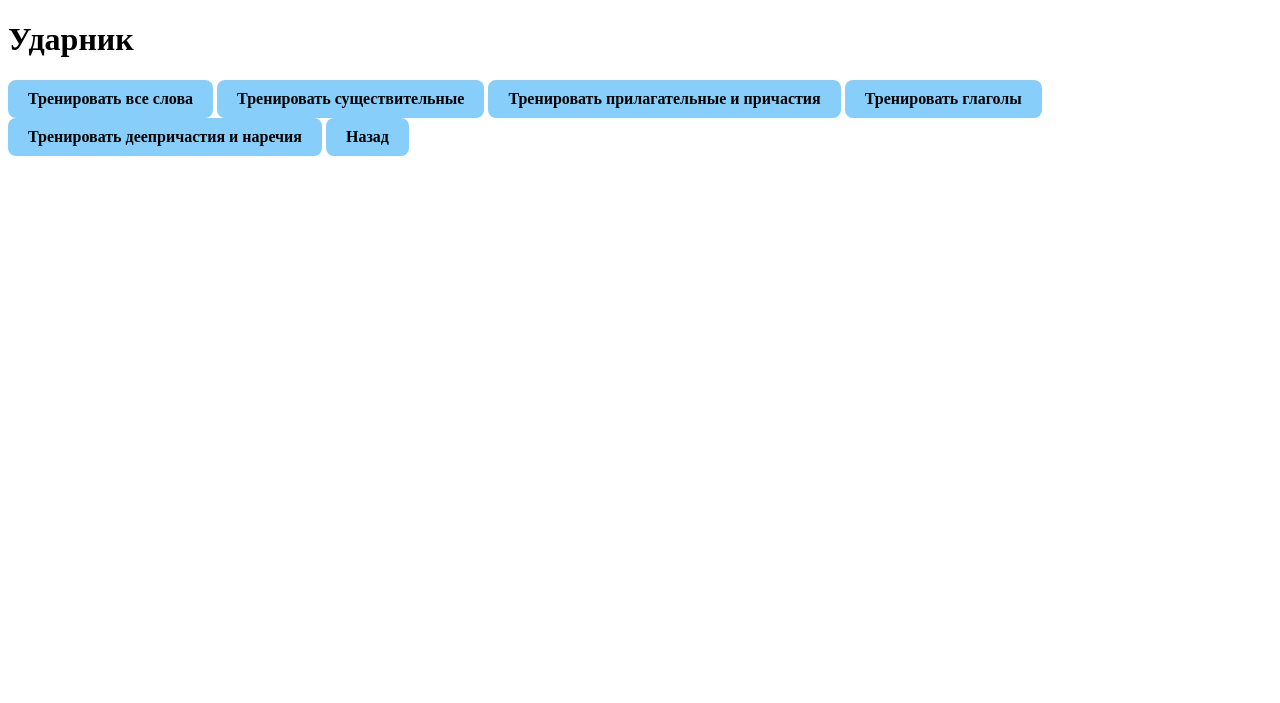
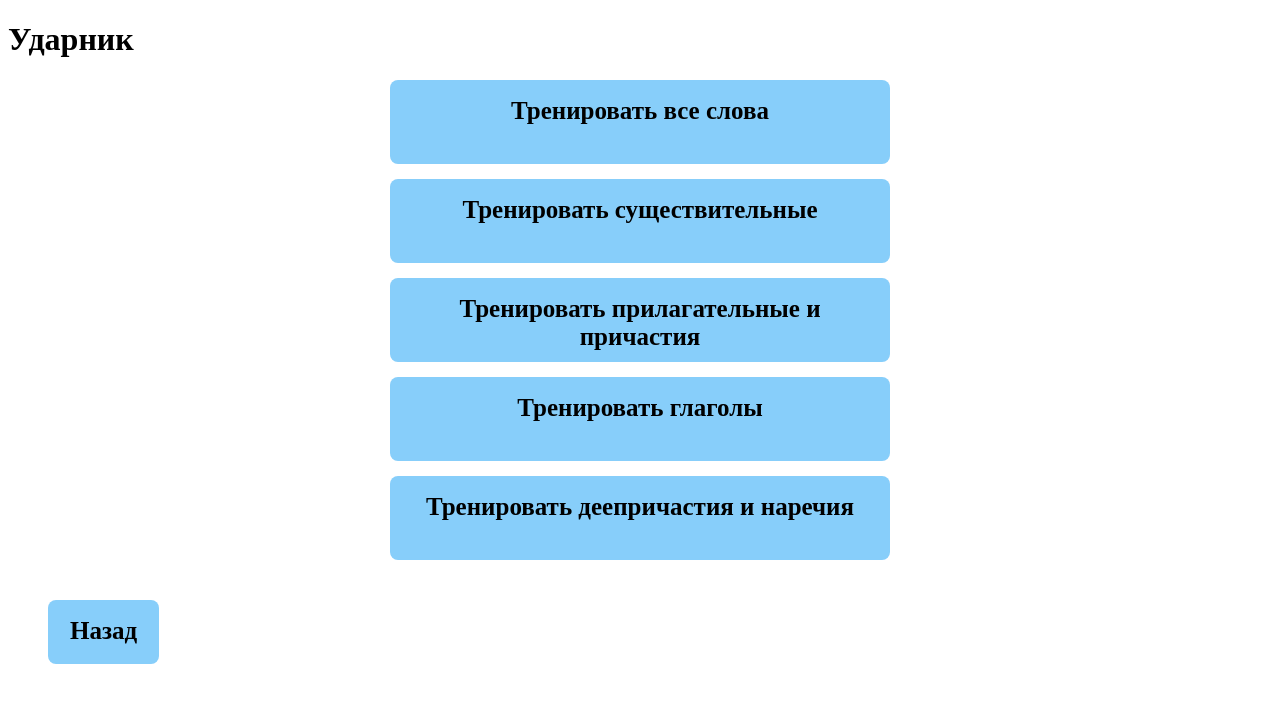
Before and after one commit to Vernka/project_udarnik, a Flask app: page /exercise in a window 1280 px wide. Shown: the top 703 px of the page. Run offline with Flask 3, Linux system fonts and the light colour scheme.

Commit message:
Update exercise.html

```diff
--- a/templates/exercise.html
+++ b/templates/exercise.html
@@ -4,25 +4,62 @@
         <meta charset="UTF-8">
         <title>Тренировка</title>
         <style>
+.menu-container {
+    display: flex;
+    flex-direction: column;
+    gap: 15px;
+    max-width: 500px;
+    min-height: 400px;
+    margin: 0 auto;
+}
+
 .link {
-                display: inline-block;
-                padding: 10px 20px;
+    display: block;
+    padding: 15px 20px;
     background: #87CEFA;
     border-radius: 8px;
     text-decoration: none;
+    height: 50px;
     color: black;
     font-weight: bold;
+    text-align: center;
+    transition: all 0.3s ease;
+    border: 2px solid transparent;
+    font-size: 25px;
+}
+
+.link:hover {
+    background: #4682B4;
+    color: white;
+    transform: translateY(-2px);
+    box-shadow: 0 4px 12px rgba(0,0,0,0.2);
+}
+
+.return {
+    display: block;
+    padding: 15px 20px;
+    background: #87CEFA;
+    border-radius: 8px;
+    text-decoration: none;
+    height: 30px;
+    color: black;
+    font-weight: bold;
+    text-align: center;
+    transition: all 0.3s ease;
+    border: 2px solid transparent;
+    font-size: 25px;
 }
         </style>
     </head>
     <body>
         <h1 align="left" position=fixed"><strong>Ударник</strong></h1>
+        <div class="menu-container">
         <a href="/words_file" class="link">Тренировать все слова</a>
         <a href="/such_file" class="link">Тренировать существительные</a>
         <a href="/pri_file" class="link">Тренировать прилагательные и причастия</a>
         <a href="/glag_file" class="link">Тренировать глаголы</a>
         <a href="/dn_file" class="link">Тренировать деепричастия и наречия</a>
-    <a href="/index" class="link" align="right">Назад</a>
-
+        </div>
+        <a href="/index" class="return" align="right" style="display: inline-block; margin-left: 40px; margin-top: 40px;">Назад</a>
     </body>
 </html>
```
Lines whose indentation alone changed are shown as unchanged.
